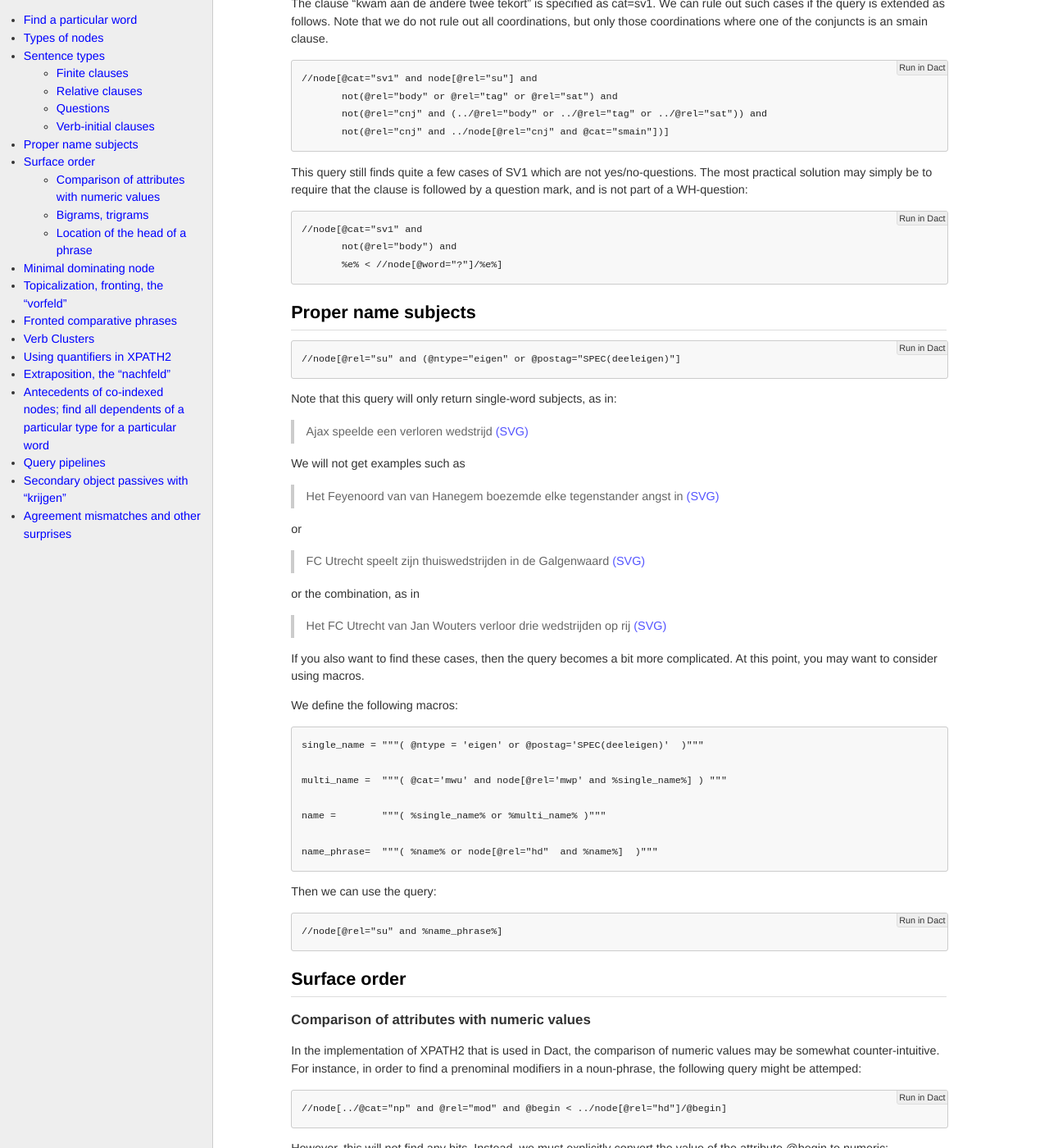
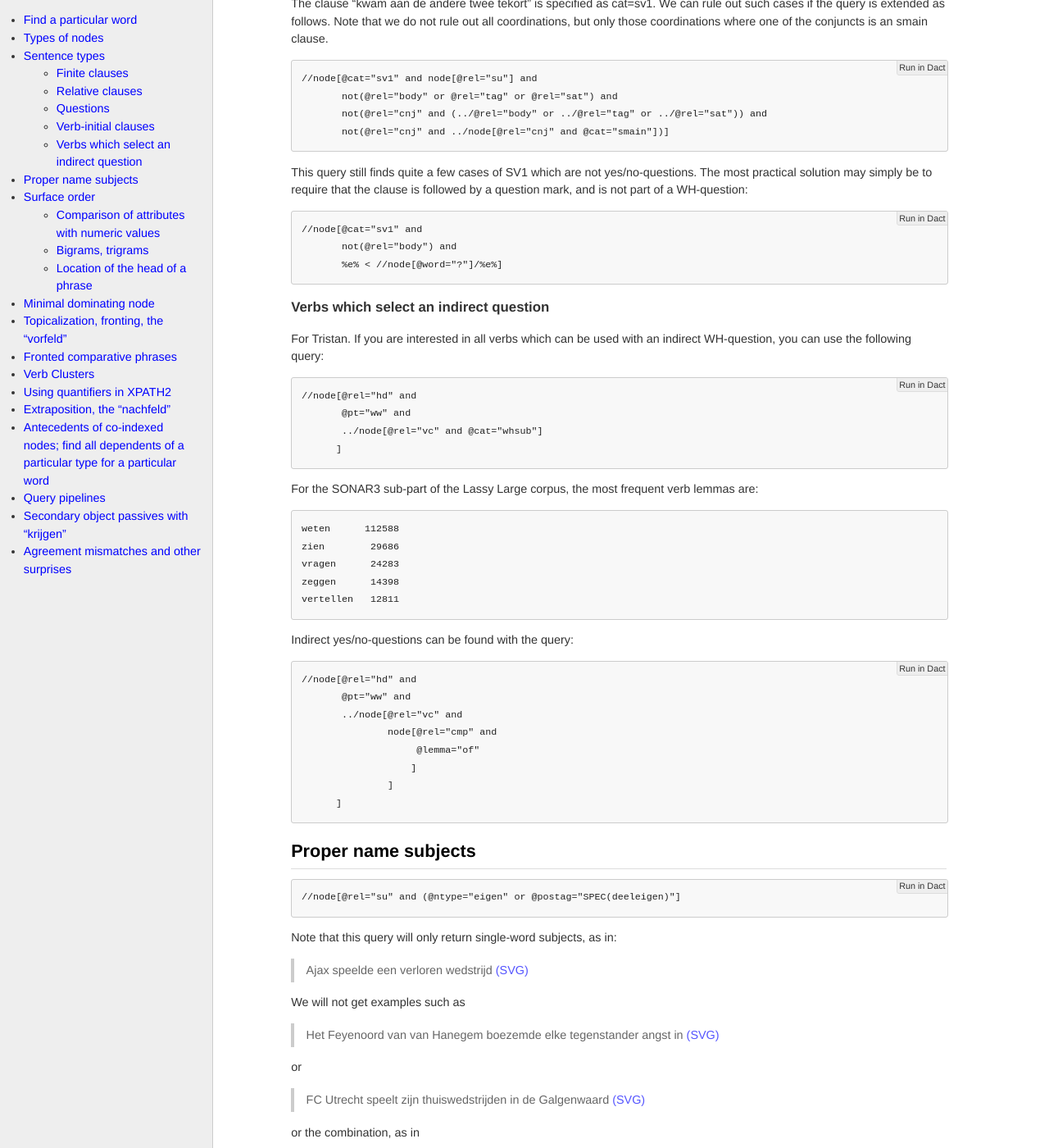
Before and after one commit to rug-compling/dact, a Jekyll site: the page built from cookbook/index.md, in a window 1280 px wide and 1400 px high, scrolled down 3392 px. Shown: the whole window at 82% size. Built offline with Jekyll 4.4.1, drawn with Linux system fonts in a browser that asks for light colours; nearby versions of some CDN libraries.

Commit message:
Update cookbook/index.md
added solution to request by Tristan

```diff
--- a/cookbook/index.md
+++ b/cookbook/index.md
@@ -175,6 +175,37 @@ simply be to require that the clause is followed by a question mark, and is not
     //node[@cat="sv1" and
            not(@rel="body") and
            %e% < //node[@word="?"]/%e%]
+
+### Verbs which select an indirect question
+
+For Tristan. If you are interested in all verbs which can be used with an indirect WH-question, you can
+use the following query:
+
+    //node[@rel="hd" and
+           @pt="ww" and
+           ../node[@rel="vc" and @cat="whsub"]
+          ]
+
+For the SONAR3 sub-part of the Lassy Large corpus, the most frequent verb lemmas are:
+
+    weten      112588
+    zien        29686
+    vragen      24283
+    zeggen      14398
+    vertellen   12811
+
+Indirect yes/no-questions can be found with the query:
+
+    //node[@rel="hd" and
+           @pt="ww" and
+           ../node[@rel="vc" and
+                   node[@rel="cmp" and
+                        @lemma="of"
+                       ]
+                   ]
+          ]
+
+
 
 ## Proper name subjects
 
```
